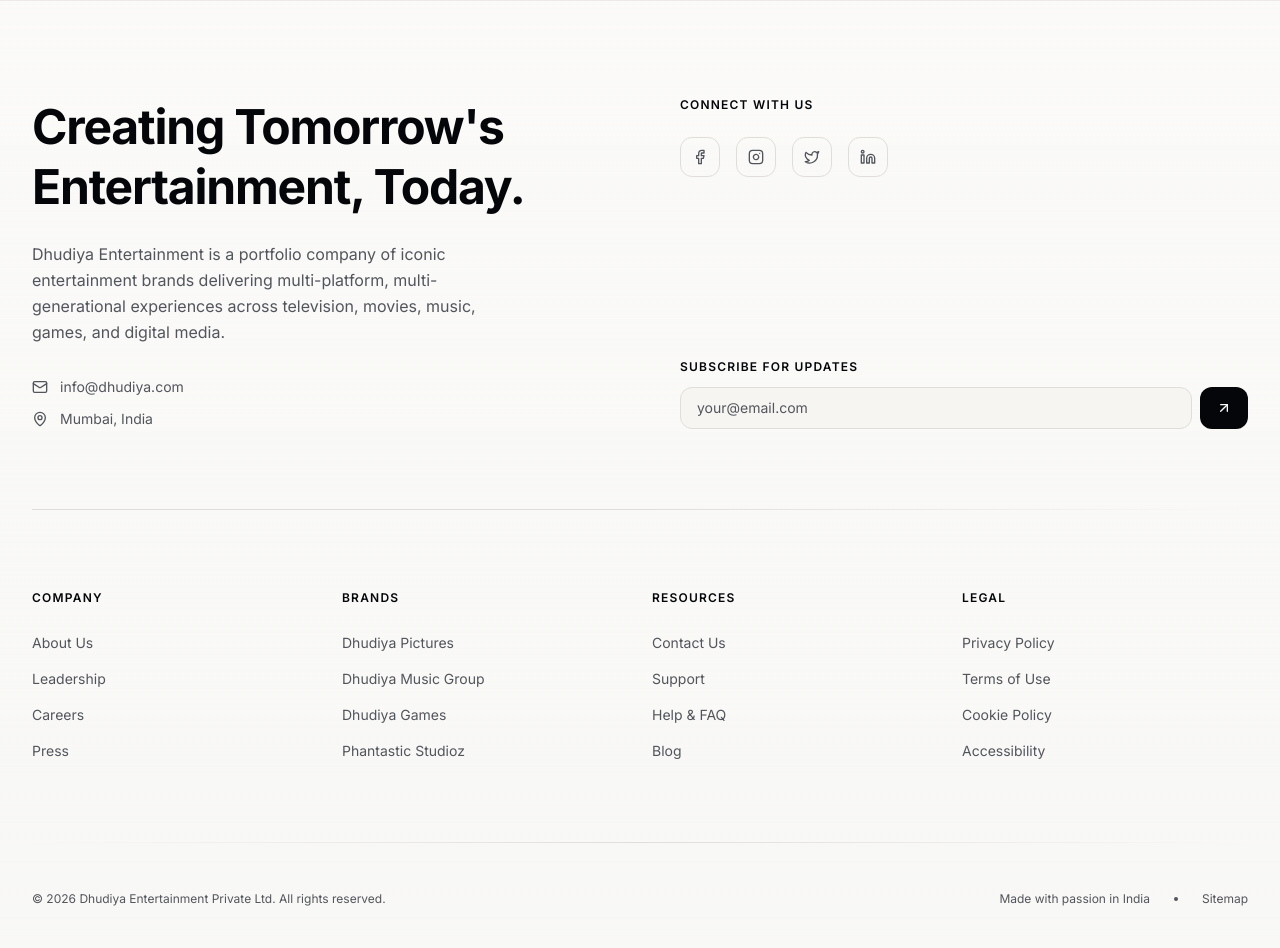
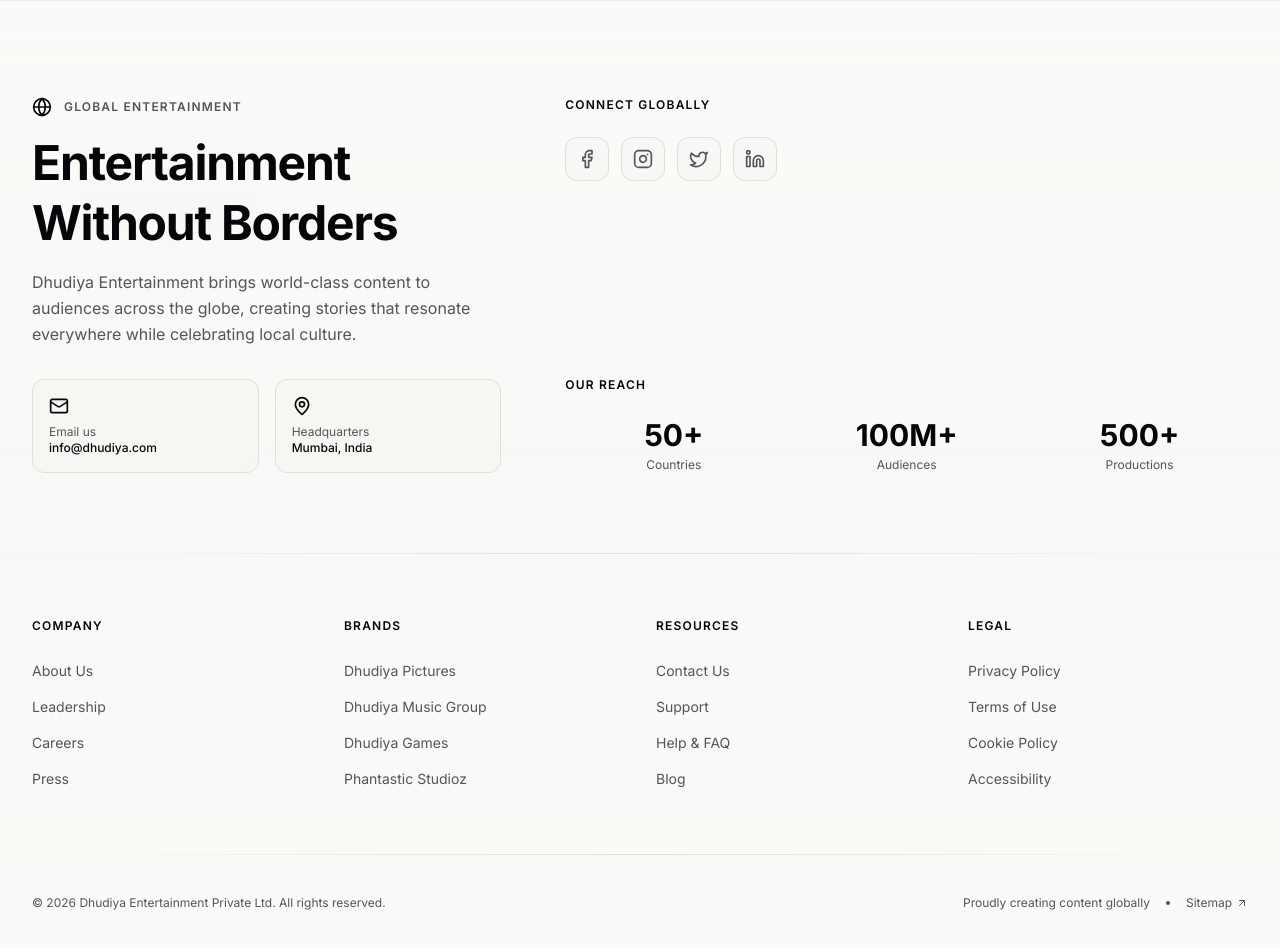
Before and after one commit to deepdhudiya/v0-website-redesign, a Next.js app: page / in a window 1280 px wide. Shown: the part 2860-3808 px from the top of the page. Built offline with nearby package versions, Linux system fonts and the light colour scheme; a web font is replaced by a local one.

Commit message:
feat: update icons and add global presence data to footer

```diff
--- a/components/footer.tsx
+++ b/components/footer.tsx
@@ -2,7 +2,7 @@
 
 import Link from "next/link"
 import { motion } from "framer-motion"
-import { ArrowUpRight, Linkedin, Instagram, Twitter, Facebook, Mail, MapPin, Phone } from "lucide-react"
+import { ArrowUpRight, Linkedin, Instagram, Twitter, Facebook, Mail, MapPin, Globe } from "lucide-react"
 
 const footerLinks = {
   company: [
@@ -38,104 +38,184 @@ const socialLinks = [
   { icon: Linkedin, href: "https://in.linkedin.com/company/dhudiya", label: "LinkedIn" },
 ]
 
+// Global network data - cities/regions where Dhudiya operates
+const globalPresence = [
+  { city: "Mumbai", region: "India", position: "top-1/3 left-1/2" },
+  { city: "Delhi", region: "India", position: "top-1/4 left-1/2" },
+  { city: "Los Angeles", region: "USA", position: "top-1/2 left-1/4" },
+  { city: "London", region: "UK", position: "top-1/4 left-2/3" },
+  { city: "Singapore", region: "Asia", position: "top-2/3 left-2/3" },
+]
+
 export function Footer() {
   const currentYear = new Date().getFullYear()
 
   return (
-    <footer className="bg-gradient-to-b from-background to-secondary/30 border-t border-border/50">
-      {/* Main Footer Content */}
+    <footer className="relative overflow-hidden bg-gradient-to-b from-background via-secondary/20 to-background border-t border-border/50">
+      {/* Global Background Pattern */}
+      <div className="absolute inset-0 overflow-hidden opacity-5">
+        <svg className="absolute -top-1/2 -left-1/2 w-full h-full min-w-max" viewBox="0 0 1200 800" xmlns="http://www.w3.org/2000/svg">
+          {/* Simplified world map outline */}
+          <defs>
+            <linearGradient id="globeGradient" x1="0%" y1="0%" x2="100%" y2="100%">
+              <stop offset="0%" stopColor="var(--color-primary)" stopOpacity="0.1" />
+              <stop offset="100%" stopColor="var(--color-primary)" stopOpacity="0.05" />
+            </linearGradient>
+          </defs>
+          {/* Decorative grid lines */}
+          <g stroke="url(#globeGradient)" strokeWidth="1" strokeDasharray="4,4">
+            <line x1="0" y1="200" x2="1200" y2="200" />
+            <line x1="0" y1="400" x2="1200" y2="400" />
+            <line x1="0" y1="600" x2="1200" y2="600" />
+            <line x1="200" y1="0" x2="200" y2="800" />
+            <line x1="400" y1="0" x2="400" y2="800" />
+            <line x1="600" y1="0" x2="600" y2="800" />
+            <line x1="800" y1="0" x2="800" y2="800" />
+            <line x1="1000" y1="0" x2="1000" y2="800" />
+          </g>
+
+          {/* Connection lines between cities */}
+          <g stroke="var(--color-primary)" strokeWidth="0.5" opacity="0.2" fill="none">
+            <path d="M 600 250 Q 750 200 900 300" />
+            <path d="M 600 250 Q 300 150 150 280" />
+            <path d="M 600 250 Q 700 400 750 500" />
+          </g>
+        </svg>
+
+        {/* Floating gradient orbs for global theme */}
+        <motion.div
+          className="absolute top-20 left-10 w-72 h-72 bg-gradient-to-br from-primary/20 to-transparent rounded-full blur-3xl"
+          animate={{ x: [0, 30, 0], y: [0, 40, 0] }}
+          transition={{ duration: 8, repeat: Infinity, ease: "easeInOut" }}
+        />
+        <motion.div
+          className="absolute bottom-20 right-20 w-96 h-96 bg-gradient-to-tl from-primary/10 to-transparent rounded-full blur-3xl"
+          animate={{ x: [0, -40, 0], y: [0, -30, 0] }}
+          transition={{ duration: 10, repeat: Infinity, ease: "easeInOut", delay: 1 }}
+        />
+      </div>
+
+      {/* Content Layer */}
+      <div className="relative z-10">
         <div className="container-wide px-4 sm:px-6 lg:px-8 py-12 sm:py-16 md:py-20 lg:py-24">
-        {/* Top Section - Company Info & Mission */}
-        <div className="grid grid-cols-1 lg:grid-cols-2 gap-12 md:gap-16 lg:gap-20 mb-12 md:mb-16 lg:mb-20">
-          {/* Company Info */}
+
+          {/* Main Grid Layout */}
+          <div className="grid grid-cols-1 md:grid-cols-2 lg:grid-cols-12 gap-8 md:gap-12 lg:gap-16 mb-16 md:mb-20">
+
+            {/* Left Column - Branding & CTA */}
             <motion.div
               initial={{ opacity: 0, y: 20 }}
               whileInView={{ opacity: 1, y: 0 }}
               viewport={{ once: true }}
-            transition={{ duration: 0.5 }}
+              transition={{ duration: 0.6 }}
+              className="lg:col-span-5"
             >
-            <h2 className="text-3xl md:text-4xl lg:text-5xl font-bold tracking-tight text-foreground mb-6 leading-tight">
-              Creating Tomorrow&apos;s Entertainment, Today.
+              <div className="mb-8">
+                <div className="inline-flex items-center gap-3 mb-4">
+                  <Globe className="w-5 h-5 text-primary" />
+                  <span className="text-xs uppercase tracking-widest font-semibold text-muted-foreground">Global Entertainment</span>
+                </div>
+                <h2 className="text-3xl md:text-4xl lg:text-5xl font-bold tracking-tight text-foreground leading-tight mb-4">
+                  Entertainment Without Borders
                 </h2>
-            <p className="text-sm md:text-base text-muted-foreground leading-relaxed mb-8 max-w-md">
-              Dhudiya Entertainment is a portfolio company of iconic entertainment brands delivering multi-platform, multi-generational experiences across television, movies, music, games, and digital media.
+                <p className="text-sm md:text-base text-muted-foreground leading-relaxed max-w-lg">
+                  Dhudiya Entertainment brings world-class content to audiences across the globe, creating stories that resonate everywhere while celebrating local culture.
                 </p>
+              </div>
 
-            {/* Contact Info */}
-            <div className="space-y-3">
-              <div className="flex items-center gap-3 text-sm text-muted-foreground hover:text-foreground transition-colors">
-                <Mail className="w-4 h-4 flex-shrink-0" />
-                <a href="mailto:info@dhudiya.com">info@dhudiya.com</a>
-              </div>
-              <div className="flex items-center gap-3 text-sm text-muted-foreground hover:text-foreground transition-colors">
-                <MapPin className="w-4 h-4 flex-shrink-0" />
-                <span>Mumbai, India</span>
-              </div>
+              {/* Contact Cards */}
+              <div className="grid grid-cols-2 gap-4">
+                <motion.a
+                  href="mailto:info@dhudiya.com"
+                  whileHover={{ y: -4 }}
+                  className="group p-4 bg-secondary/40 border border-border hover:border-primary/50 rounded-lg backdrop-blur-sm hover:bg-secondary/60 transition-all duration-300"
+                >
+                  <Mail className="w-5 h-5 text-primary mb-2" />
+                  <p className="text-xs text-muted-foreground group-hover:text-foreground transition-colors">Email us</p>
+                  <p className="text-xs font-medium text-foreground truncate">info@dhudiya.com</p>
+                </motion.a>
+
+                <motion.div
+                  whileHover={{ y: -4 }}
+                  className="group p-4 bg-secondary/40 border border-border rounded-lg backdrop-blur-sm hover:bg-secondary/60 transition-all duration-300"
+                >
+                  <MapPin className="w-5 h-5 text-primary mb-2" />
+                  <p className="text-xs text-muted-foreground group-hover:text-foreground transition-colors">Headquarters</p>
+                  <p className="text-xs font-medium text-foreground">Mumbai, India</p>
+                </motion.div>
               </div>
             </motion.div>
 
-          {/* Social & Newsletter */}
+            {/* Right Column - Social & Stats */}
             <motion.div
               initial={{ opacity: 0, y: 20 }}
               whileInView={{ opacity: 1, y: 0 }}
               viewport={{ once: true }}
-            transition={{ duration: 0.5, delay: 0.1 }}
-            className="flex flex-col justify-between"
+              transition={{ duration: 0.6, delay: 0.1 }}
+              className="lg:col-span-7 flex flex-col justify-between"
             >
-            {/* Social Links */}
-            <div>
-              <h3 className="text-xs uppercase tracking-widest font-semibold text-foreground mb-6">Connect With Us</h3>
-              <div className="flex items-center gap-4">
-                {socialLinks.map((social) => (
+              {/* Social Section */}
+              <div className="mb-8">
+                <h3 className="text-xs uppercase tracking-widest font-semibold text-foreground mb-6">Connect Globally</h3>
+                <div className="flex flex-wrap gap-3">
+                  {socialLinks.map((social, index) => (
                     <motion.a
                       key={social.label}
                       href={social.href}
                       target="_blank"
                       rel="noopener noreferrer"
                       aria-label={social.label}
-                    whileHover={{ scale: 1.1 }}
+                      initial={{ opacity: 0, scale: 0.8 }}
+                      whileInView={{ opacity: 1, scale: 1 }}
+                      viewport={{ once: true }}
+                      transition={{ duration: 0.3, delay: 0.1 * index }}
+                      whileHover={{ scale: 1.1, backgroundColor: "var(--color-primary)" }}
                       whileTap={{ scale: 0.95 }}
-                    className="w-10 h-10 flex items-center justify-center rounded-lg border border-border hover:border-foreground hover:bg-foreground hover:text-background text-muted-foreground transition-all duration-300"
+                      className="w-11 h-11 flex items-center justify-center rounded-lg border border-border bg-secondary/30 hover:text-primary-foreground text-muted-foreground transition-all duration-300 backdrop-blur-sm"
                     >
-                    <social.icon className="w-4 h-4" />
+                      <social.icon className="w-5 h-5" />
                     </motion.a>
                   ))}
                 </div>
               </div>
 
-            {/* Newsletter Signup */}
-            <form className="space-y-3">
-              <label className="text-xs uppercase tracking-widest font-semibold text-foreground block">
-                Subscribe for Updates
-              </label>
-              <div className="flex gap-2">
-                <input
-                  type="email"
-                  placeholder="your@email.com"
-                  className="flex-1 px-4 py-2.5 text-sm bg-secondary/50 border border-border rounded-lg text-foreground placeholder:text-muted-foreground focus:outline-none focus:border-foreground focus:ring-1 focus:ring-foreground/20 transition-all"
-                />
-                <button
-                  type="submit"
-                  className="px-4 py-2.5 bg-primary text-primary-foreground text-sm font-medium rounded-lg hover:bg-primary/90 transition-colors"
+              {/* Global Stats */}
+              <div>
+                <h3 className="text-xs uppercase tracking-widest font-semibold text-foreground mb-6">Our Reach</h3>
+                <div className="grid grid-cols-3 gap-4">
+                  {[
+                    { number: "50+", label: "Countries" },
+                    { number: "100M+", label: "Audiences" },
+                    { number: "500+", label: "Productions" },
+                  ].map((stat, idx) => (
+                    <motion.div
+                      key={idx}
+                      initial={{ opacity: 0, y: 10 }}
+                      whileInView={{ opacity: 1, y: 0 }}
+                      viewport={{ once: true }}
+                      transition={{ duration: 0.4, delay: 0.15 * idx }}
+                      className="text-center"
                     >
-                  <ArrowUpRight className="w-4 h-4" />
-                </button>
+                      <p className="text-2xl md:text-3xl font-bold text-primary mb-1">{stat.number}</p>
+                      <p className="text-xs text-muted-foreground">{stat.label}</p>
+                    </motion.div>
+                  ))}
                 </div>
-            </form>
+              </div>
             </motion.div>
           </div>
 
           {/* Divider */}
-        <div className="h-px bg-gradient-to-r from-border via-border to-transparent mb-12 md:mb-16 lg:mb-20" />
+          <div className="h-px bg-gradient-to-r from-transparent via-border to-transparent mb-12 md:mb-16" />
 
-        {/* Links Grid */}
-        <div className="grid grid-cols-2 sm:grid-cols-2 md:grid-cols-4 gap-8 sm:gap-6 mb-12 md:mb-16 lg:mb-20">
+          {/* Navigation Grid */}
+          <div className="grid grid-cols-2 sm:grid-cols-2 md:grid-cols-4 gap-8 mb-12 md:mb-16">
             {/* Company */}
             <motion.div
               initial={{ opacity: 0, y: 20 }}
               whileInView={{ opacity: 1, y: 0 }}
               viewport={{ once: true }}
-            transition={{ duration: 0.5 }}
+              transition={{ duration: 0.5, delay: 0 }}
             >
               <h4 className="text-xs uppercase tracking-widest font-semibold text-foreground mb-6">Company</h4>
               <ul className="space-y-3">
@@ -143,10 +223,10 @@ export function Footer() {
                   <li key={link.label}>
                     <Link
                       href={link.href}
-                    className="text-sm text-muted-foreground hover:text-foreground transition-colors inline-flex items-center gap-1 group"
+                      className="text-sm text-muted-foreground hover:text-foreground transition-colors inline-flex items-center gap-1.5 group"
                     >
                       {link.label}
-                    <ArrowUpRight className="w-3 h-3 opacity-0 group-hover:opacity-100 transition-opacity" />
+                      <ArrowUpRight className="w-3 h-3 opacity-0 -translate-y-0.5 -translate-x-0.5 group-hover:opacity-100 group-hover:translate-y-0 group-hover:translate-x-0 transition-all" />
                     </Link>
                   </li>
                 ))}
@@ -166,10 +246,10 @@ export function Footer() {
                   <li key={link.label}>
                     <Link
                       href={link.href}
-                    className="text-sm text-muted-foreground hover:text-foreground transition-colors inline-flex items-center gap-1 group"
+                      className="text-sm text-muted-foreground hover:text-foreground transition-colors inline-flex items-center gap-1.5 group"
                     >
                       {link.label}
-                    <ArrowUpRight className="w-3 h-3 opacity-0 group-hover:opacity-100 transition-opacity" />
+                      <ArrowUpRight className="w-3 h-3 opacity-0 -translate-y-0.5 -translate-x-0.5 group-hover:opacity-100 group-hover:translate-y-0 group-hover:translate-x-0 transition-all" />
                     </Link>
                   </li>
                 ))}
@@ -189,10 +269,10 @@ export function Footer() {
                   <li key={link.label}>
                     <Link
                       href={link.href}
-                    className="text-sm text-muted-foreground hover:text-foreground transition-colors inline-flex items-center gap-1 group"
+                      className="text-sm text-muted-foreground hover:text-foreground transition-colors inline-flex items-center gap-1.5 group"
                     >
                       {link.label}
-                    <ArrowUpRight className="w-3 h-3 opacity-0 group-hover:opacity-100 transition-opacity" />
+                      <ArrowUpRight className="w-3 h-3 opacity-0 -translate-y-0.5 -translate-x-0.5 group-hover:opacity-100 group-hover:translate-y-0 group-hover:translate-x-0 transition-all" />
                     </Link>
                   </li>
                 ))}
@@ -214,10 +294,10 @@ export function Footer() {
                       href={link.href}
                       target={link.external ? "_blank" : undefined}
                       rel={link.external ? "noopener noreferrer" : undefined}
-                    className="text-sm text-muted-foreground hover:text-foreground transition-colors inline-flex items-center gap-1 group"
+                      className="text-sm text-muted-foreground hover:text-foreground transition-colors inline-flex items-center gap-1.5 group"
                     >
                       {link.label}
-                    {link.external && <ArrowUpRight className="w-3 h-3 opacity-0 group-hover:opacity-100 transition-opacity" />}
+                      {link.external && <ArrowUpRight className="w-3 h-3 opacity-0 -translate-y-0.5 -translate-x-0.5 group-hover:opacity-100 group-hover:translate-y-0 group-hover:translate-x-0 transition-all" />}
                     </Link>
                   </li>
                 ))}
@@ -226,7 +306,7 @@ export function Footer() {
           </div>
 
           {/* Bottom Divider */}
-        <div className="h-px bg-gradient-to-r from-transparent via-border to-transparent mb-8 md:mb-10 lg:mb-12" />
+          <div className="h-px bg-gradient-to-r from-transparent via-border to-transparent mb-8 md:mb-10" />
 
           {/* Footer Bottom */}
           <motion.div
@@ -237,15 +317,17 @@ export function Footer() {
             className="flex flex-col sm:flex-row items-center justify-between gap-6 text-xs text-muted-foreground"
           >
             <p>© {currentYear} Dhudiya Entertainment Private Ltd. All rights reserved.</p>
-          <div className="flex items-center gap-6">
-            <span>Made with passion in India</span>
+            <div className="flex items-center gap-4">
+              <span>Proudly creating content globally</span>
               <span className="w-1 h-1 rounded-full bg-muted-foreground" />
-            <a href="#" className="hover:text-foreground transition-colors">
+              <a href="#" className="hover:text-foreground transition-colors inline-flex items-center gap-1">
                 Sitemap
+                <ArrowUpRight className="w-3 h-3" />
               </a>
             </div>
           </motion.div>
         </div>
+      </div>
     </footer>
   )
 }
```
Lines whose indentation alone changed are shown as unchanged.
